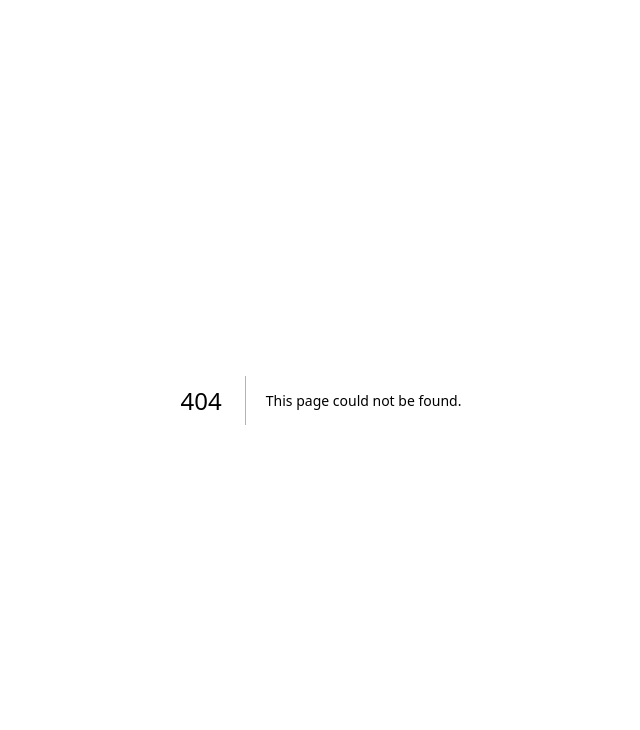
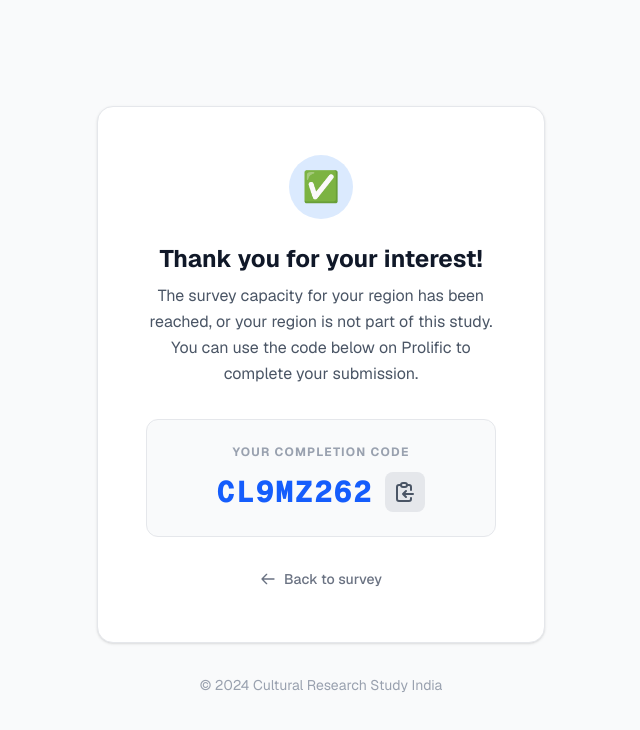
Before and after one commit to Trush0510/survey-app, a Next.js app: page /completion in a window 1280 px wide. Before the commit this address had no page. Shown: the top 730 px of the page, without its empty margins (319-959 px from the left). Built offline with nearby package versions, Linux system fonts and the light colour scheme.

Commit message:
completion

```diff
--- /dev/null
+++ b/src/app/completion/page.tsx
@@ -0,0 +1,68 @@
+'use client';
+
+import { useState } from 'react';
+import Link from 'next/link';
+
+export default function Completion() {
+    const code = 'CL9MZ262';
+    const [copied, setCopied] = useState(false);
+
+    const copyToClipboard = () => {
+        navigator.clipboard.writeText(code);
+        setCopied(true);
+        setTimeout(() => setCopied(false), 2000);
+    };
+
+    return (
+        <div className="min-h-screen bg-gray-50 flex flex-col items-center justify-center py-12 px-4 font-sans text-black">
+            <div className="max-w-md w-full bg-white p-8 md:p-12 rounded-2xl shadow-sm border border-gray-200 text-center">
+                <div className="mb-6 inline-flex items-center justify-center w-16 h-16 bg-blue-100 text-blue-600 rounded-full text-3xl">
+                    ✅
+                </div>
+
+                <h1 className="text-2xl font-bold text-gray-900 mb-2">Thank you for your interest!</h1>
+                <p className="text-gray-600 mb-8 leading-relaxed">
+                    The survey capacity for your region has been reached, or your region is not part of this study. You can use the code below on Prolific to complete your submission.
+                </p>
+
+                <div className="bg-gray-50 p-6 rounded-xl border border-gray-200 mb-8">
+                    <p className="text-xs font-bold text-gray-400 uppercase tracking-widest mb-3">Your Completion Code</p>
+                    <div className="flex items-center justify-center space-x-3">
+                        <code className="text-3xl font-mono font-extrabold text-blue-600 tracking-wider">
+                            {code}
+                        </code>
+                        <button
+                            onClick={copyToClipboard}
+                            className={`p-2 rounded-lg transition-all ${copied ? 'bg-green-100 text-green-600' : 'bg-gray-200 text-gray-600 hover:bg-gray-300'}`}
+                            title="Copy to clipboard"
+                        >
+                            {copied ? (
+                                <svg className="w-6 h-6" fill="none" stroke="currentColor" viewBox="0 0 24 24">
+                                    <path strokeLinecap="round" strokeLinejoin="round" strokeWidth="2" d="M5 13l4 4L19 7"></path>
+                                </svg>
+                            ) : (
+                                <svg className="w-6 h-6" fill="none" stroke="currentColor" viewBox="0 0 24 24">
+                                    <path strokeLinecap="round" strokeLinejoin="round" strokeWidth="2" d="M8 5H6a2 2 0 00-2 2v12a2 2 0 002 2h10a2 2 0 002-2v-1M8 5a2 2 0 002 2h2a2 2 0 002-2M8 5a2 2 0 012-2h2a2 2 0 012 2m0 0h2a2 2 0 012 2v3m2 4H10m0 0l3-3m-3 3l3 3"></path>
+                                </svg>
+                            )}
+                        </button>
+                    </div>
+                </div>
+
+                <Link
+                    href="/"
+                    className="inline-flex items-center text-sm font-medium text-gray-500 hover:text-blue-600 transition-colors"
+                >
+                    <svg className="w-4 h-4 mr-2" fill="none" stroke="currentColor" viewBox="0 0 24 24">
+                        <path strokeLinecap="round" strokeLinejoin="round" strokeWidth="2" d="M10 19l-7-7m0 0l7-7m-7 7h18"></path>
+                    </svg>
+                    Back to survey
+                </Link>
+            </div>
+
+            <footer className="mt-8 text-gray-400 text-sm">
+                © 2024 Cultural Research Study India
+            </footer>
+        </div>
+    );
+}
--- a/src/app/page.tsx
+++ b/src/app/page.tsx
@@ -1,6 +1,7 @@
 'use client';
 
 import { useState, useEffect } from 'react';
+import Link from 'next/link';
 
 export default function Home() {
   const [selectedRegion, setSelectedRegion] = useState('');
@@ -210,6 +211,17 @@ export default function Home() {
               );
             })}
           </div>
+
+          {/* Fallback button for Prolific users when slots are full */}
+          <div className="mt-8 flex flex-col items-center">
+            <p className="text-sm text-gray-500 mb-3">No slots available for your region?</p>
+            <Link
+              href="/completion"
+              className="w-full py-3 px-6 rounded-xl border-2 border-dashed border-gray-300 text-gray-600 font-bold text-center hover:border-blue-300 hover:text-blue-600 hover:bg-blue-50 transition-all"
+            >
+              None of my region slots have been utilized
+            </Link>
+          </div>
         </div>
 
         {/* Error Message */}
```
